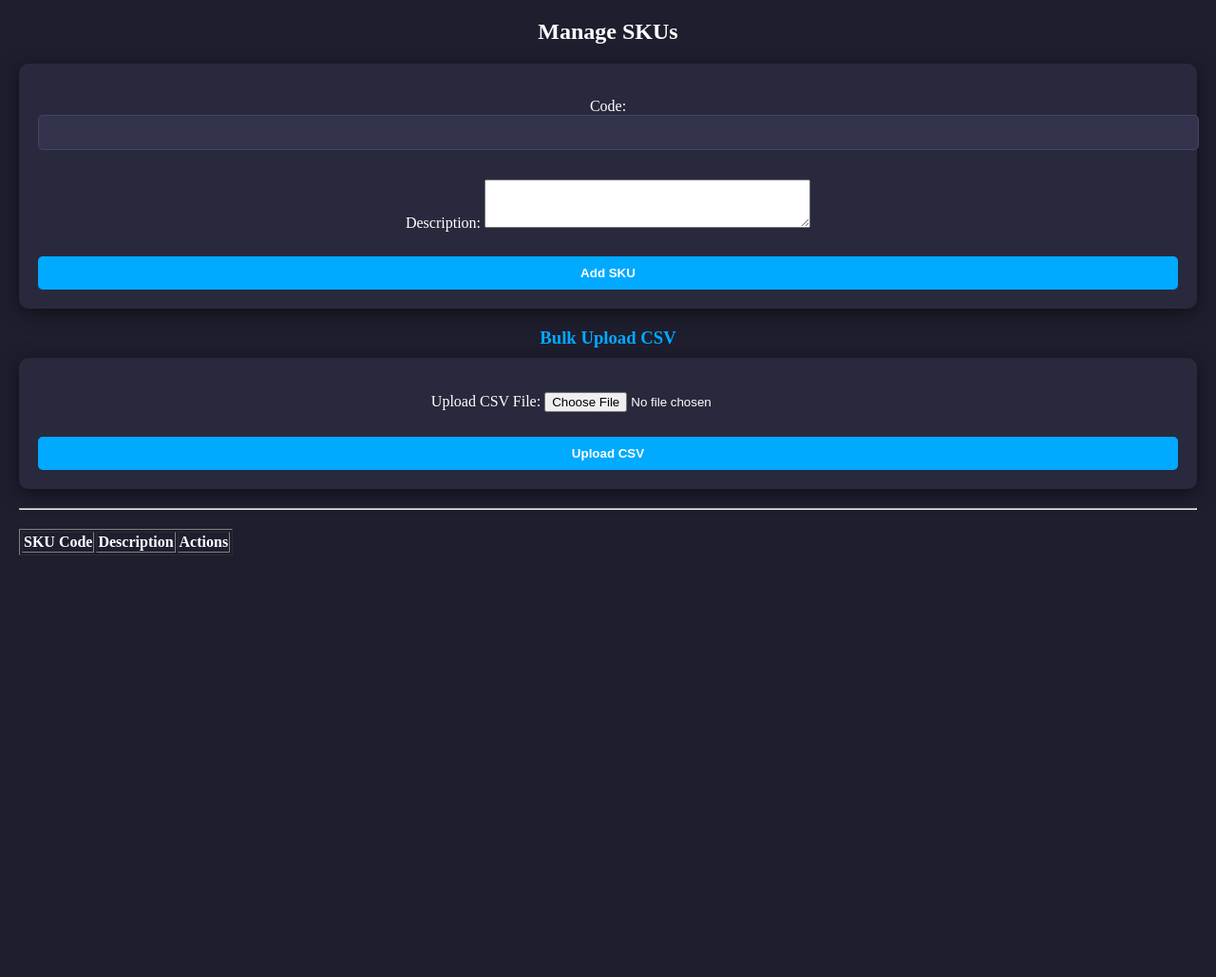
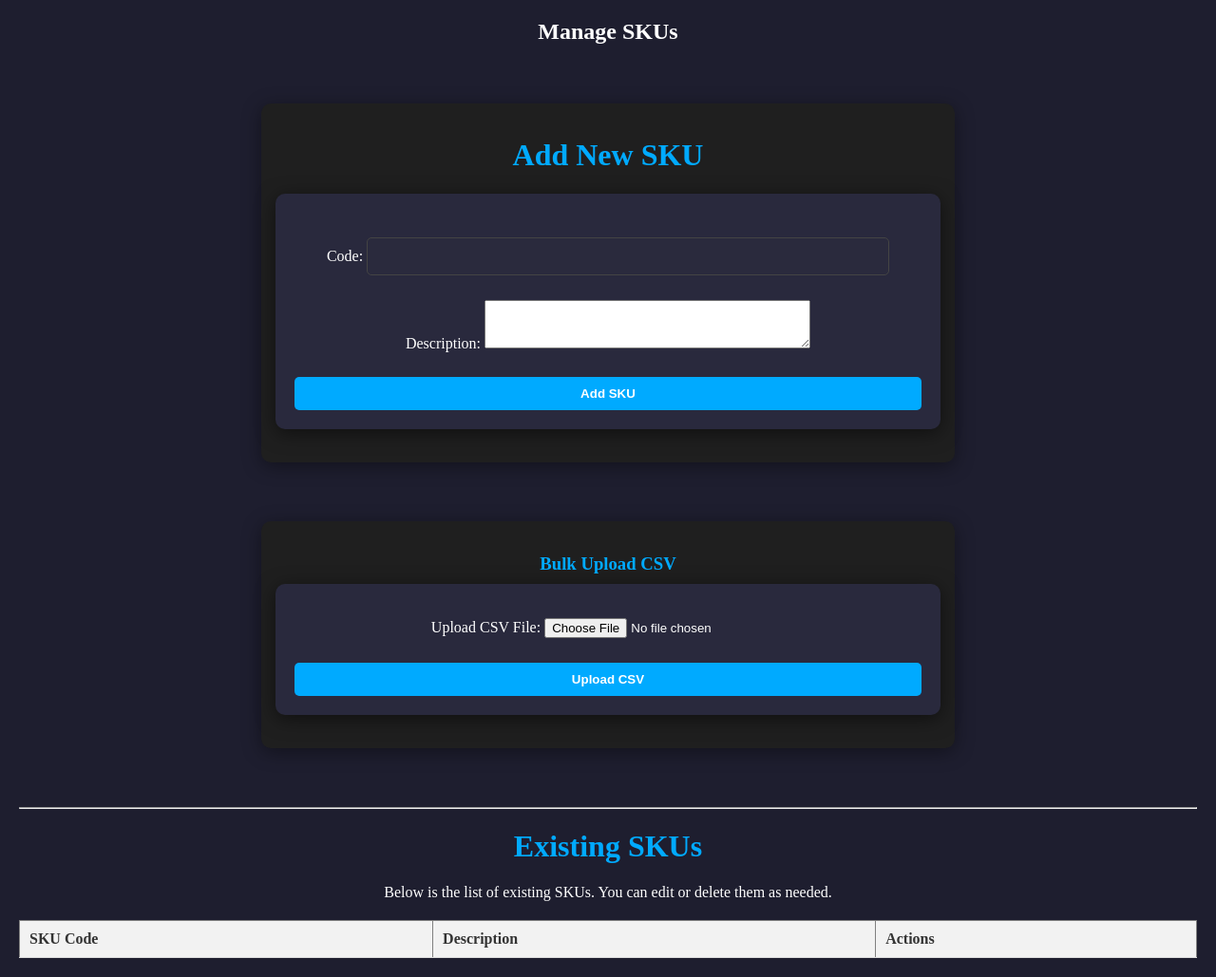
Before and after one commit to anish3464/Fabro-Leather-Portal, a Django app: page /add-sku/ in a window 1280 px wide. Shown: the part 69-1098 px from the top of the page at 95% size. Before the commit the page ends 654 px from the top, so only its background shows below. Run offline with Django 5.2, Linux system fonts and the light colour scheme; data that the repository does not hold is empty.

Commit message:
Add files via upload

```diff
--- a/management/models.py
+++ b/management/models.py
@@ -2,7 +2,6 @@ from django.db import models
 import os
 import random
 import string
-from simple_history.models import HistoricalRecords
 class Brand(models.Model):
     name = models.CharField(max_length=100, unique=True)
 
@@ -45,7 +44,7 @@ class YearRange(models.Model):
 
 class SKU(models.Model):
     code = models.CharField(max_length=100, unique=True)
-    description = models.TextField()
+    description = models.CharField(max_length=255, blank=True, null=True)
 
     def __str__(self):
         return self.code
--- a/management/templates/management/add_skus.html
+++ b/management/templates/management/add_skus.html
@@ -1,19 +1,23 @@
 {% include 'management/base.html'%}
 
 <h2>Manage SKUs</h2>
-
+<body>
+<div class="form-container">
+    <h1>Add New SKU</h1>
 <form method="post">
     {% csrf_token %}
     {{ form.as_p }}
     <button type="submit">Add SKU</button>
 </form>
-
+</div>
+<div class="form-container">
 <h3>Bulk Upload CSV</h3>
 <form method="post" enctype="multipart/form-data">
     {% csrf_token %}
     {{ upload_form.as_p }}
     <button type="submit" name="upload_csv">Upload CSV</button>
 </form>
+</div>
 
 {% if upload_feedback %}
     <p style="color: lightgreen; font-weight: bold;">{{ upload_feedback }}</p>
@@ -21,6 +25,8 @@
 
 <hr>
 
+    <h1>Existing SKUs</h1>
+    <p>Below is the list of existing SKUs. You can edit or delete them as needed.</p>
 <table border="1" style="margin-top: 20px;">
     <thead>
         <tr>
@@ -29,22 +35,20 @@
             <th>Actions</th>
         </tr>
     </thead>
-
-
     <tbody>
         {% for sku in skus %}
         <tr>
             <td>{{ sku.code }}</td>
             <td>{{ sku.description }}</td>
             <td>
-                <a href="{% url 'edit_sku' sku.id %}">Edit</a> |
-                <a href="{% url 'delete_sku' sku.id %}" onclick="return confirm('Are you sure you want to delete this SKU?');">Delete</a>
+                <a href="{% url 'edit_sku' sku.id %}" class="action-btn">Edit</a> |
+                <a href="{% url 'delete_sku' sku.id %}" class="action-btn" onclick="return confirm('Are you sure you want to delete this SKU?');">Delete</a>
             </td>
         </tr>
         {% endfor %}
     </tbody>
 </table>
-
+</body>
 
 <style>
 /* Dark Background and Base Styles */
@@ -127,13 +143,14 @@ form button:hover {
 
 /* Input Fields */
 form input[type="text"], form input[type="number"] {
-    background-color: #33334d;
+    width: 80%;
+    padding: 10px;
+    margin: 10px 0;
+    border: 1px solid #444;
+    border-radius: 5px;
+    background-color: #2a2a3d;
     color: #ffffff;
-    border: 1px solid #444466;
-    padding: 10px;
-    border-radius: 5px;
-    width: 100%;
-    margin-bottom: 15px;
+    font-size: 16px;
 }
 
 /* List Styling */
@@ -180,17 +197,9 @@ ul::-webkit-scrollbar-track {
         padding: 10px;
     }
 }
-
-.delete-button {
-    color: #ff4d4d;
-    text-decoration: none;
-    margin-left: 15px;
-    font-weight: bold;
-    transition: color 0.3s;
-}
-
-.delete-button:hover {
-    color: #ff0000;
+    .form-container {
+        width: 95%;
+        padding: 15px;
     }
 
 .topbar {
@@ -296,24 +292,21 @@ ul::-webkit-scrollbar-track {
     to { opacity: 1; transform: scale(1); }
 }
 
-.car-table {
+table {
             width: 100%;
             border-collapse: collapse;
             margin-top: 20px;
-    color: #fff;
-    background-color: #2a2a2a;
-    border: 1px solid #444;
         }
 
-.car-table th, .car-table td {
+        th, td {
             padding: 10px;
-    border: 1px solid #444;
-    text-align: center;
+            text-align: left;
+            border-bottom: 1px solid #ddd;
         }
 
-.car-table th {
-    background-color: #1e1e1e;
-    font-weight: bold;
+        th {
+            background-color: #f2f2f2;
+            color: #333;
         }
 
 .delete-button {
```
Also changed, not shown: other parts of management/templates/management/add_skus.html (+13 -14 lines), management/templates/management/add_car_details.html (+19 -10 lines), management/templates/management/complaint_list.html (+15 -3 lines), requirements.txt (+0 -9 lines), management/migrations/0007_alter_sku_description.py (added). Lines whose indentation alone changed are shown as unchanged.
